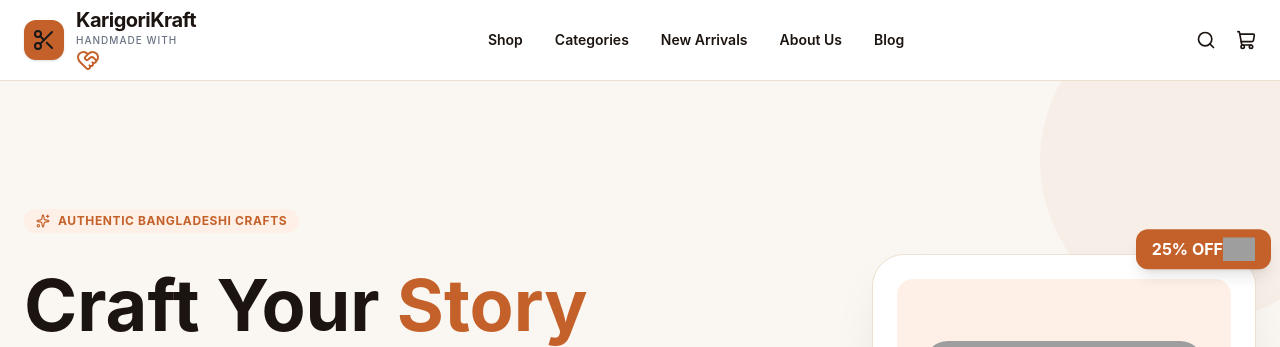
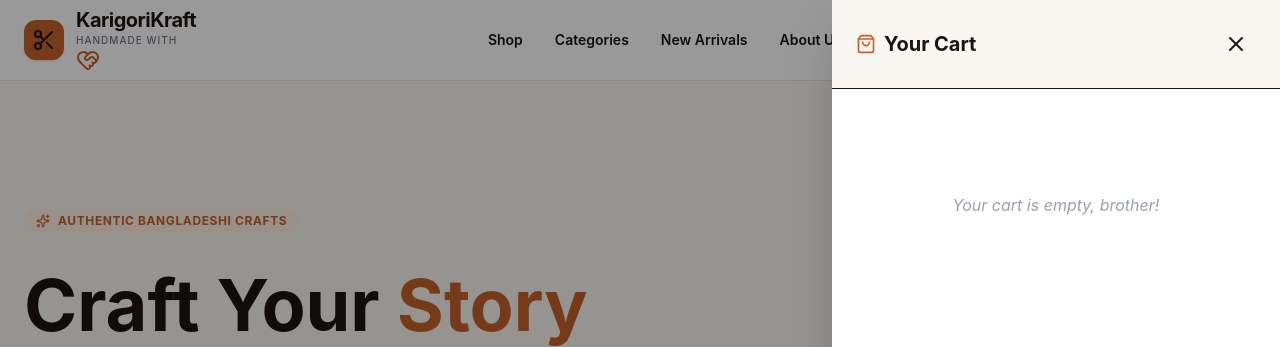
Before and after one commit to Big-Smokkee/Karigori-Kraft, a React (Vite) app: page / in a window 1280 px wide. Both pictures are taken after a click on the button 1245 px from the left and 40 px from the top of the page. Shown: the top 347 px of the page. Built offline with nearby package versions, Linux system fonts and the light colour scheme; grey boxes are pictures that could not be loaded.

Commit message:
feat: cart drawer completed with deleting updating logic and math

```diff
--- /dev/null
+++ b/src/components/CartDrawer/CartDrawer.jsx
@@ -0,0 +1,84 @@
+import React from 'react';
+import { X, Plus, Minus, Trash2, ShoppingBag } from 'lucide-react';
+import { useCart } from '../CartContext/CartContext';
+
+const CartDrawer = ({ isOpen, onClose }) => {
+    const { cartItems, removeFromCart, updateQuantity } = useCart();
+
+    // Total price calculation
+    const subtotal = cartItems.reduce((acc, item) => acc + (item.price * item.quantity), 0);
+
+    return (
+        <>
+            {/* Overlay: Backdrop shadow */}
+            <div
+                className={`fixed inset-0 bg-black/40 z-60 transition-opacity duration-300 ${isOpen ? 'opacity-100' : 'opacity-0 pointer-events-none'}`}
+                onClick={onClose}
+            />
+
+            {/* Side Panel */}
+            <div className={`fixed top-0 right-0 h-full w-full max-w-md bg-white z-[70] shadow-2xl transform transition-transform duration-500 ease-in-out ${isOpen ? 'translate-x-0' : 'translate-x-full'}`}>
+
+                <div className="flex flex-col h-full">
+                    {/* Header */}
+                    <div className="p-6 border-b flex justify-between items-center bg-[#FAF6F1]">
+                        <h2 className="text-xl font-bold text-[#1C1410] flex items-center gap-2">
+                            <ShoppingBag size={20} className="text-[#C4612A]" /> Your Cart
+                        </h2>
+                        <button onClick={onClose} className="p-2 hover:bg-gray-200 rounded-full transition-colors">
+                            <X size={24} />
+                        </button>
+                    </div>
+
+                    {/* Cart Items List */}
+                    <div className="flex-1 overflow-y-auto p-6 space-y-6">
+                        {cartItems.length === 0 ? (
+                            <div className="text-center py-20">
+                                <p className="text-gray-400 italic">Your cart is empty, brother!</p>
+                            </div>
+                        ) : (
+                            cartItems.map((item) => (
+                                <div key={item.id} className="flex gap-4 border-b border-gray-100 pb-4">
+                                    <div className="w-20 h-20 bg-[#FEF0E6] rounded-xl flex-shrink-0 flex items-center justify-center text-3xl">
+                                        <img src={item.image} alt={item.name} className="w-12 h-12 object-contain" />
+                                    </div>
+
+                                    <div className="flex-1">
+                                        <h4 className="font-bold text-[#1C1410] text-sm">{item.name}</h4>
+                                        <p className="text-[#C4612A] font-bold text-sm mb-2">৳{item.price}</p>
+
+                                        <div className="flex items-center justify-between text-black">
+                                            <div className="flex items-center border border-gray-200 rounded-lg overflow-hidden">
+                                                <button onClick={() => updateQuantity(item.id, -1)} className="p-1 px-2 hover:bg-gray-100"><Minus size={14} /></button>
+                                                <span className="px-3 text-sm font-bold">{item.quantity}</span>
+                                                <button onClick={() => updateQuantity(item.id, 1)} className="p-1 px-2 hover:bg-gray-100"><Plus size={14} /></button>
+                                            </div>
+                                            <button onClick={() => removeFromCart(item.id)} className="text-gray-400 hover:text-red-500 transition-colors">
+                                                <Trash2 size={18} />
+                                            </button>
+                                        </div>
+                                    </div>
+                                </div>
+                            ))
+                        )}
+                    </div>
+
+                    {/* Footer with Subtotal */}
+                    {cartItems.length > 0 && (
+                        <div className="p-6 border-t bg-[#FAF6F1]">
+                            <div className="flex justify-between items-center mb-6">
+                                <span className="text-gray-500 font-medium">Subtotal</span>
+                                <span className="text-2xl font-bold text-[#1D5C5C]">৳{subtotal}</span>
+                            </div>
+                            <button className="w-full bg-[#C4612A] text-white py-4 rounded-2xl font-bold text-lg hover:bg-[#9B4A1E] transition-all shadow-lg active:scale-95">
+                                Checkout Now
+                            </button>
+                        </div>
+                    )}
+                </div>
+            </div>
+        </>
+    );
+};
+
+export default CartDrawer;
--- a/src/components/Navbar/Navbar.jsx
+++ b/src/components/Navbar/Navbar.jsx
@@ -1,11 +1,13 @@
 import { HeartHandshake, Menu, Scissors, Search, ShoppingCart, X } from 'lucide-react';
 import React, { useState } from 'react';
 import { useCart } from '../CartContext/CartContext'; // Add this line
+import CartDrawer from '../CartDrawer/CartDrawer';
 
 const Navbar = () => {
     const [isMobileMenuOpen, setIsMobileMenuOpen] = useState(false);
     const [isSearchOpen, setIsSearchOpen] = useState(false);
     const { cartCount } = useCart();
+    const [isCartOpen, setIsCartOpen] = useState(false);
 
     const navLinks = ["Shop", "Categories", "New Arrivals", "About Us", "Blog"];
 
@@ -63,7 +65,7 @@ const Navbar = () => {
                         <Search size={20}></Search>
                     </button>
 
-                    <button className={`${colors.dark} hover:text-[#C4612A] transition-colors relative`}>
+                    <button className={`${colors.dark} hover:text-[#C4612A] transition-colors relative`} onClick={() => setIsCartOpen(true)}>
                         <ShoppingCart size={20}></ShoppingCart>
                         {cartCount > 0 && (
                             <span className="absolute -top-2 -right-2 bg-[#C4612A] text-white text-[10px] font-bold w-4 h-4 rounded-full flex items-center justify-center">
@@ -112,6 +114,8 @@ const Navbar = () => {
                     ))}
                 </div>
             )}
+
+            <CartDrawer isOpen={isCartOpen} onClose={() => setIsCartOpen(false)}></CartDrawer>
         </nav>
     );
 };
```
